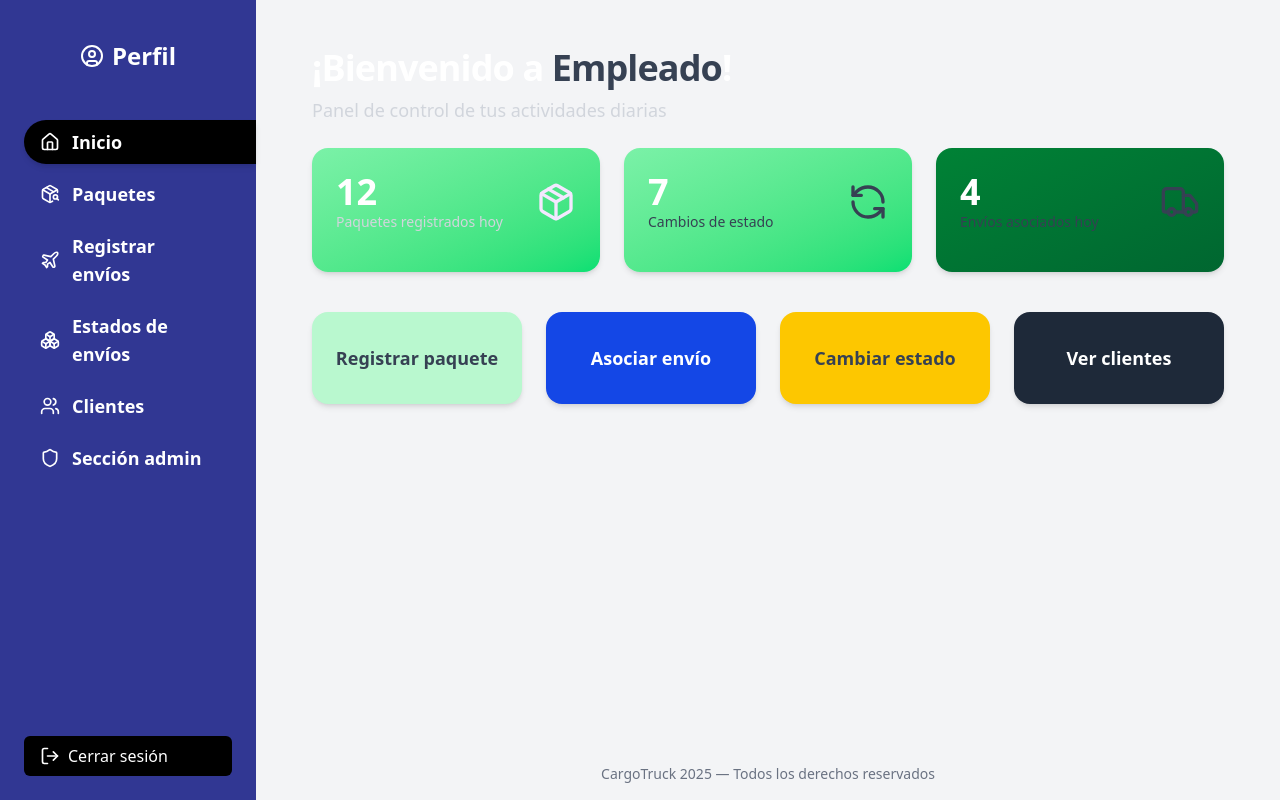
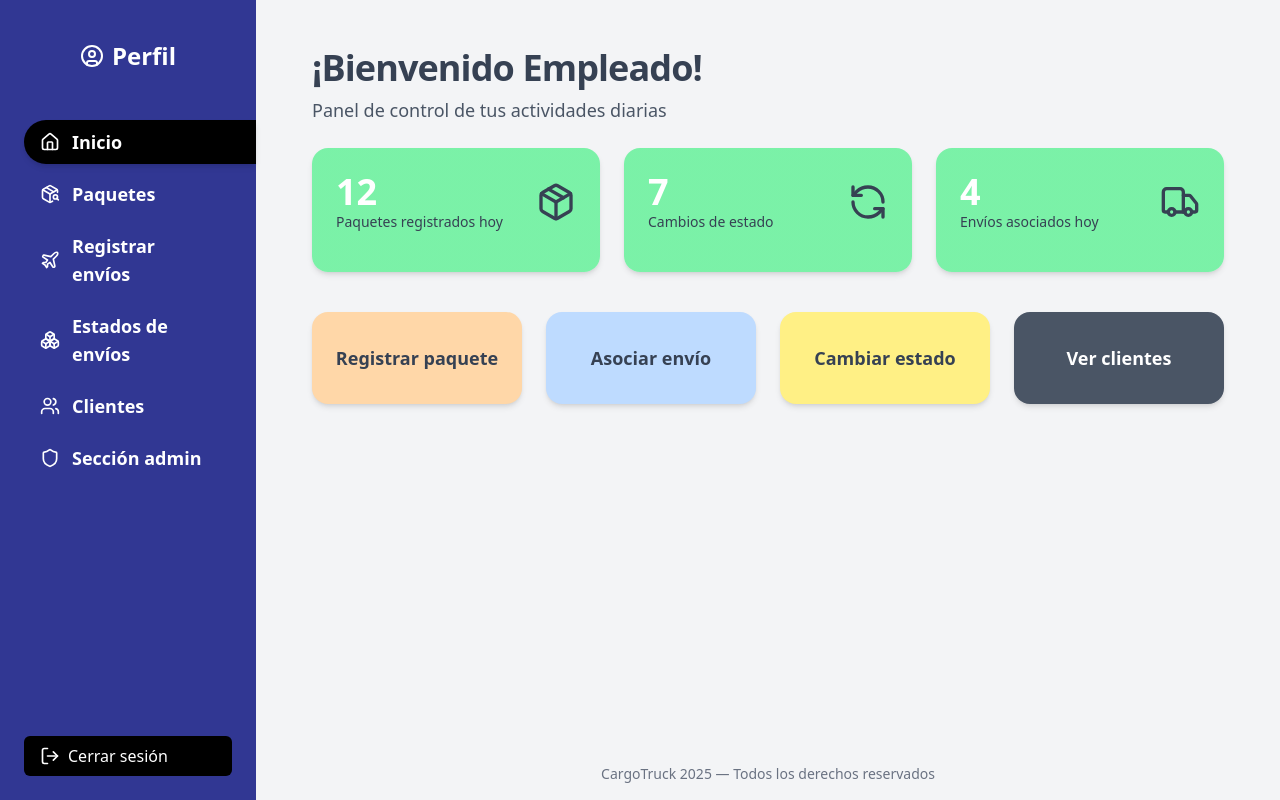
Before and after one commit to rubenquijada/cargo_track1, a Next.js app: page /empleado/inicio in a window 1280 px wide. Built offline with nearby package versions, Linux system fonts and the light colour scheme.

Commit message:
mamadaas

```diff
--- a/src/app/(roles)/empleado/inicio/page.tsx
+++ b/src/app/(roles)/empleado/inicio/page.tsx
@@ -18,10 +18,10 @@ export default function EmpleadoInicioPage() {
     transition={{ duration: 0.4, ease: 'easeOut' }}
     >
       {/* Bienvenida */}
-      <h1 className="text-4xl font-bold tracking-tight mb-2">
-        ¡Bienvenido a <span className="text-gray-700">Empleado</span>!
+      <h1 className="text-gray-700 text-4xl font-bold tracking-tight mb-2">
+        ¡Bienvenido <span className="text-gray-700">Empleado</span>!
       </h1>
-      <p className="text-gray-300 text-lg mb-6">
+      <p className="text-gray-600 text-lg mb-6">
         Panel de control de tus actividades diarias
       </p>
 
@@ -29,21 +29,21 @@ export default function EmpleadoInicioPage() {
       <section className="grid grid-cols-1 sm:grid-cols-2 lg:grid-cols-3 gap-6 mb-10">
         {/* Paquetes registrados hoy */}
         <motion.div
-          className="bg-gradient-to-br from-green-300 to-green-400 rounded-2xl p-6 shadow-md hover:shadow-xl transition"
+          className="bg-gradient-to-br from-green-300 to-green-300 rounded-2xl p-6 shadow-md hover:shadow-xl transition"
           whileHover={{ scale: 1.03 }}
         >
           <div className="flex items-center justify-between mb-4">
             <div>
               <h2 className="text-4xl font-bold">12</h2>
-              <p className="text-sm text-gray-300">Paquetes registrados hoy</p>
+              <p className="text-sm text-gray-700">Paquetes registrados hoy</p>
             </div>
-            <Package className="w-10 h-10 text-purple-100" />
+            <Package className="w-10 h-10 text-gray-700" />
           </div>
         </motion.div>
 
         {/* Cambios de estado */}
         <motion.div
-          className="bg-gradient-to-br from-green-300 to-green-400 rounded-2xl p-6 shadow-md hover:shadow-xl transition"
+          className="bg-gradient-to-br from-green-300 to-green-300 rounded-2xl p-6 shadow-md hover:shadow-xl transition"
           whileHover={{ scale: 1.03 }}
         >
           <div className="flex items-center justify-between mb-4">
@@ -57,7 +57,7 @@ export default function EmpleadoInicioPage() {
 
         {/* Envíos asociados hoy */}
         <motion.div
-          className="bg-gradient-to-br from-green-700 to-green-800 rounded-2xl p-6 shadow-md hover:shadow-xl transition"
+          className="bg-gradient-to-br from-green-300 to-green-300 rounded-2xl p-6 shadow-md hover:shadow-xl transition"
           whileHover={{ scale: 1.03 }}
         >
           <div className="flex items-center justify-between mb-4">
@@ -74,25 +74,25 @@ export default function EmpleadoInicioPage() {
       <section className="grid grid-cols-1 sm:grid-cols-2 lg:grid-cols-4 gap-6">
         <Link
           href="/empleado/paquetes"
-          className="bg-green-200 hover:bg-green-300 text-gray-700 text-center font-semibold py-8 px-4 rounded-2xl transition text-lg shadow-md"
+          className="bg-orange-200 hover:bg-orange-300 text-gray-700 text-center font-semibold py-8 px-4 rounded-2xl transition text-lg shadow-md"
         >
           Registrar paquete
         </Link>
         <Link
           href="/empleado/envios"
-          className="bg-blue-700 hover:bg-blue-800 text-white text-center font-semibold py-8 px-4 rounded-2xl transition text-lg shadow-md"
+          className="bg-blue-200 hover:bg-blue-300 text-gray-700 text-center font-semibold py-8 px-4 rounded-2xl transition text-lg shadow-md"
         >
           Asociar envío
         </Link>
         <Link
           href="/empleado/estado"
-          className="bg-yellow-400 hover:bg-yellow-500 text-gray-700 text-center font-semibold py-8 px-4 rounded-2xl transition text-lg shadow-md"
+          className="bg-yellow-200 hover:bg-yellow-300 text-gray-700 text-center font-semibold py-8 px-4 rounded-2xl transition text-lg shadow-md"
         >
           Cambiar estado
         </Link>
         <Link
           href="/empleado/clientes"
-          className="bg-gray-800 hover:bg-gray-900 text-white text-center font-semibold py-8 px-4 rounded-2xl transition text-lg shadow-md"
+          className="bg-gray-600 hover:bg-gray-700 text-white text-center font-semibold py-8 px-4 rounded-2xl transition text-lg shadow-md"
         >
           Ver clientes
         </Link>
```
